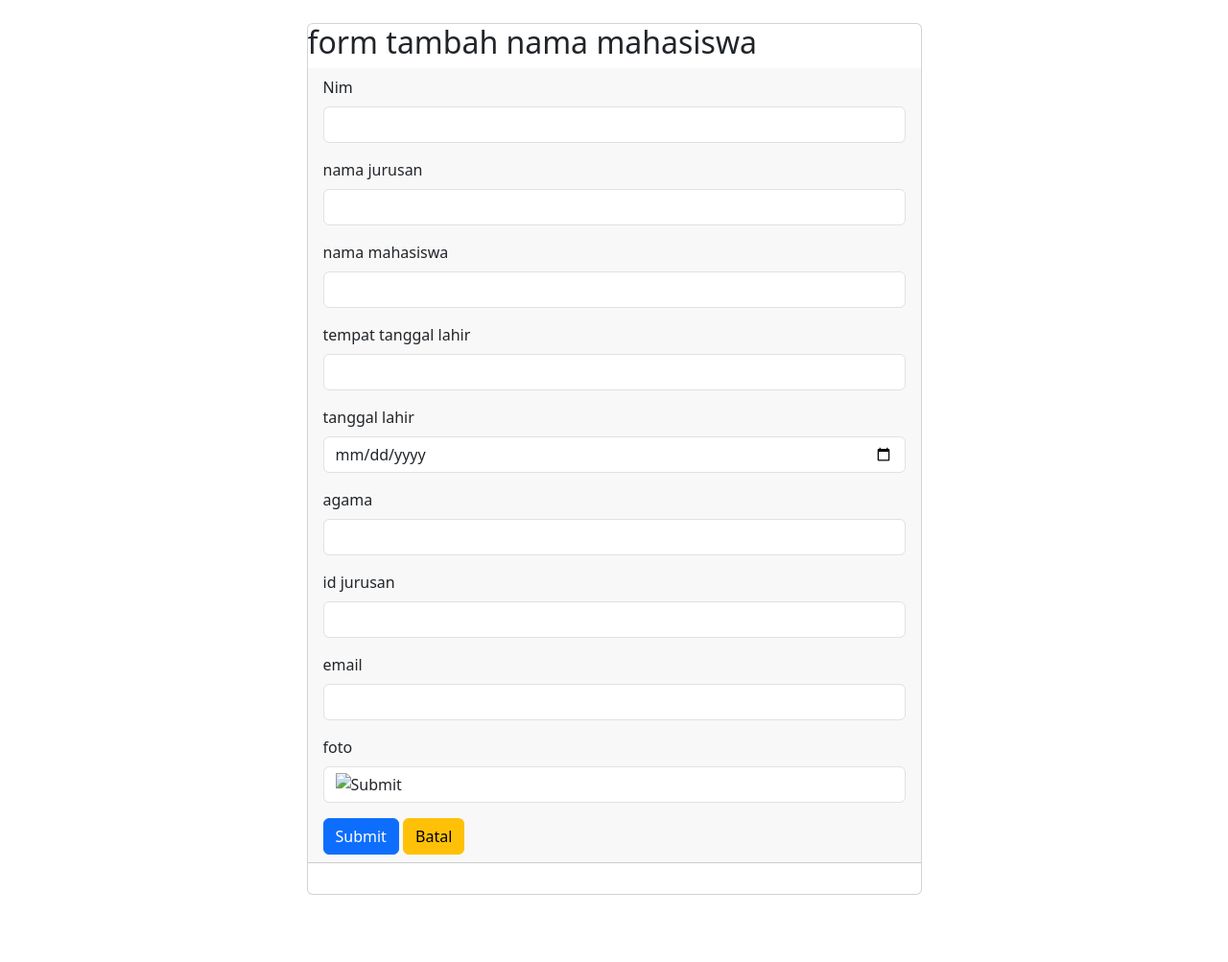
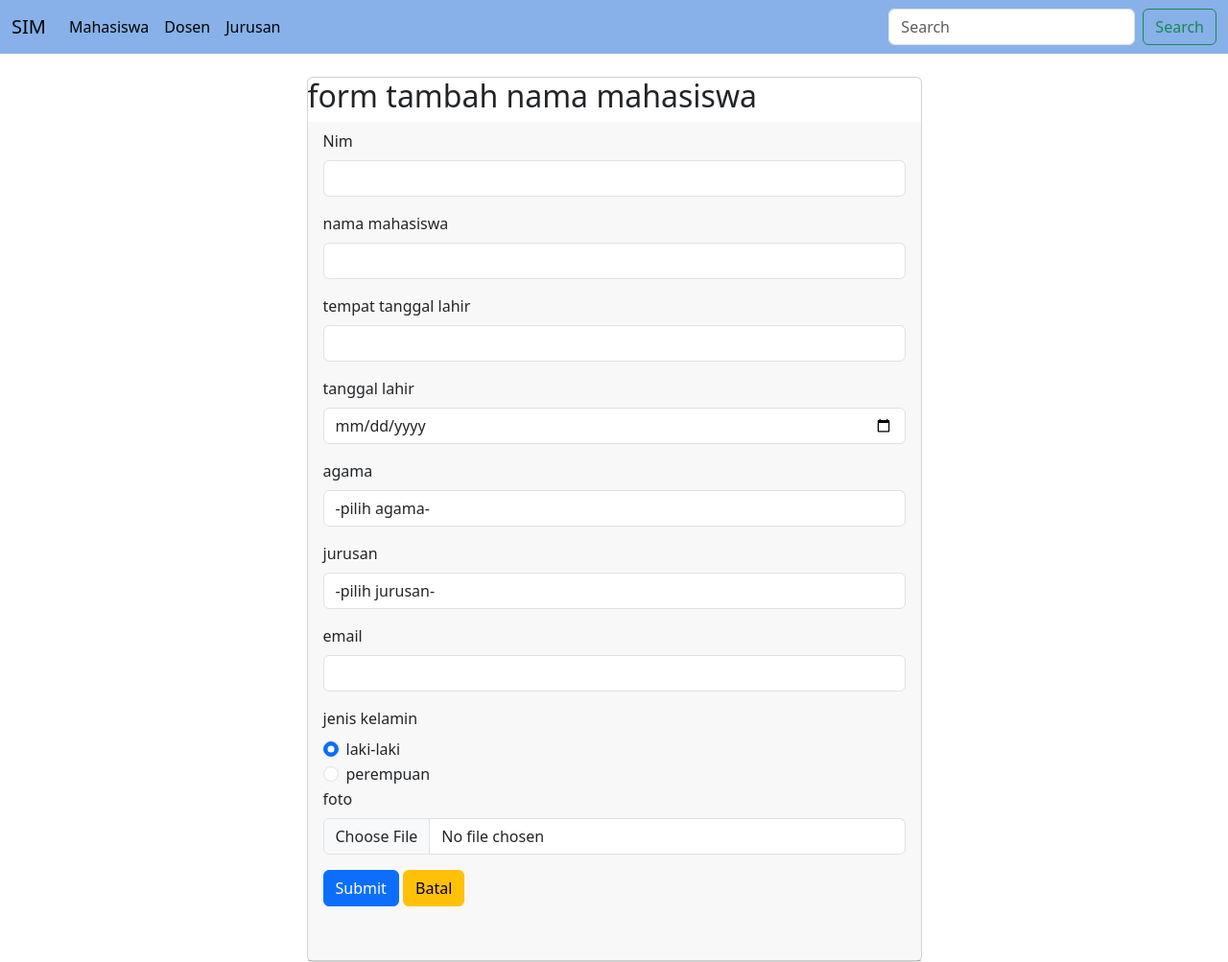
Before and after one commit to fajar586/sim, a PHP site: page /mahasiswa/form.php in a window 1280 px wide. Shown: the whole page at 96% size. Before the commit the page ends 933 px from the top, so only its background shows below. Run offline with PHP 8.4, Linux system fonts and the light colour scheme; data that the repository does not hold is empty.

Commit message:
menampilkan mahasiswa 2

```diff
--- a/jurusan/add.php
+++ b/jurusan/add.php
@@ -10,7 +10,7 @@ $kpd = $_POST['kaprodi'];
 include("../koneksi.php");
 
 
-$sql = "INSERT INTO jurusan (kode, nama_jurusan, id_dosen) VALUES ('$kode', '$jurusan', '$kpd')";
+$sql = "INSERT INTO jurusan (kode, nama, id_dosen) VALUES ('$kode', '$jurusan', '$kpd')";
 
 
 $tambah_data = mysqli_query($koneksi,$sql)
--- a/mahasiswa/form.php
+++ b/mahasiswa/form.php
@@ -8,7 +8,8 @@
     <link rel="stylesheet" href="../css/all.css">
 </head>
 <body>
-<div?php
+
+<?php
 include("../navbar.php");
 ?>
 <div class="container mt-4">
@@ -17,7 +18,7 @@ include("../navbar.php");
     <div class="card">
         <h2> form tambah nama mahasiswa</h2>
                     <div class="card-header">
-                    <form method="POST" action="add.php">
+                    <form method="POST" action="add.php" enctype="multipart/form-data">
                             <div class="mb-3">
                                 <label for="exampleInputEmail1" class="form-label">Nim</label>
                                 <input type="text" class="form-control" name="kode" id="exampleInputEmail1" aria-describedby="emailHelp">
@@ -25,16 +26,11 @@ include("../navbar.php");
                             </div>
 
                             <div class="mb-3">
-                                <label for="exampleInputEmail1" class="form-label">nama jurusan</label>
-                                <input type="text" class="form-control" name="nama jur" id="exampleInputEmail1" aria-describedby="emailHelp">
+                                <label for="exampleInputEmail1" class="form-label">nama mahasiswa</label>
+                                <input type="text" class="form-control" name="nama " id="exampleInputEmail1" aria-describedby="emailHelp">
                                 <!-- <div id="emailHelp" class="form-text">We'll never share your email with anyone else.</div> -->
                             </div>
 
-                            <div class="mb-3">
-                                <label for="exampleInputEmail1" class="form-label">nama mahasiswa</label>
-                                <input type="text" class="form-control" name="nama jur" id="exampleInputEmail1" aria-describedby="emailHelp">
-                                <!-- <div id="emailHelp" class="form-text">We'll never share your email with anyone else.</div> -->
-                            </div>
 
                             <div class="mb-3">
                                 <label for="exampleInputEmail1" class="form-label">tempat tanggal lahir</label>
@@ -48,16 +44,46 @@ include("../navbar.php");
                                 <!-- <div id="emailHelp" class="form-text">We'll never share your email with anyone else.</div> -->
                             </div>
 
+
                             <div class="mb-3">
                                 <label for="exampleInputEmail1" class="form-label">agama</label>
-                                <input type="text" class="form-control" name="agama" id="exampleInputEmail1" aria-describedby="emailHelp">
-                                <!-- <div id="emailHelp" class="form-text">We'll never share your email with anyone else.</div> -->
+                                <select nama="" id="" class="form-control">
+                                    <option value="">-pilih agama-</option>
+                                    <option value="islam">islam</option>
+                                    <option value="kristen">kristen</option>
+                                    <option value="katholik">katholik</option>
+                                    <option value="budha">budha</option>
+                                    <option value="konghucu">konghucu</option>
+                                </select>
                             </div>
 
                             <div class="mb-3">
-                                <label for="exampleInputEmail1" class="form-label">id jurusan</label>
-                                <input type="text" class="form-control" name="kode jurusan" id="exampleInputEmail1" aria-describedby="emailHelp">
-                                <!-- <div id="emailHelp" class="form-text">We'll never share your email with anyone else.</div> -->
+                                <label for="exampleInputEmail1" class="form-label"> jurusan</label>
+                                <select name="" id="" class="form-control">
+                                    <option value="">-pilih jurusan-</option>
+                                    <?php
+
+                                include("../koneksi.php");
+
+
+                                $sql = "SELECT * FROM jurusan";
+
+
+                                $tampil_data = mysqli_query($koneksi,$sql);
+
+
+                                $nomor = 1;
+                                foreach($tampil_data as $jur){
+                            ?>
+                            <option value="<?php echo $jur['id_jurusan'] ?>"><?php echo $jur['nama'] ?></option>
+                            <?php
+                                }
+                            ?>
+                                </select>
+
+
+
+
                             </div>
 
                             <div class="mb-3">
@@ -67,8 +93,23 @@ include("../navbar.php");
                             </div>
 
                             <div class="mb-3">
+                                <label for="exampleInputEmail1" class="form-label">jenis kelamin</label>
+                                <div class="form-check">
+                                <input class="form-check-input" type="radio" name="jk" id="exampleRadios1" value="laki-laki" checked>
+                                <label class="form-check-label" for="exampleRadios1">
+                                    laki-laki
+                                </label>
+                                </div>
+                                <div class="form-check">
+                                <input class="form-check-input" type="radio" name="jk" id="exampleRadios2" value="perempuan">
+                                <label class="form-check-label" for="exampleRadios2">
+                                    perempuan
+                                </label>
+                                </div>
+
+                            <div class="mb-3">
                                 <label for="exampleInputEmail1" class="form-label">foto</label>
-                                <input type="image" class="form-control" name="foto" id="exampleInputEmail1" aria-describedby="emailHelp">
+                                <input type="file" class="form-control" name="foto" accept="image/*" id="exampleInputEmail1" aria-describedby="emailHelp">
                                 <!-- <div id="emailHelp" class="form-text">We'll never share your email with anyone else.</div> -->
                             </div>
 
```
Also changed, not shown: jurusan/index.php (+6 -5 lines), mahasiswa/index.php (+7 -5 lines).
